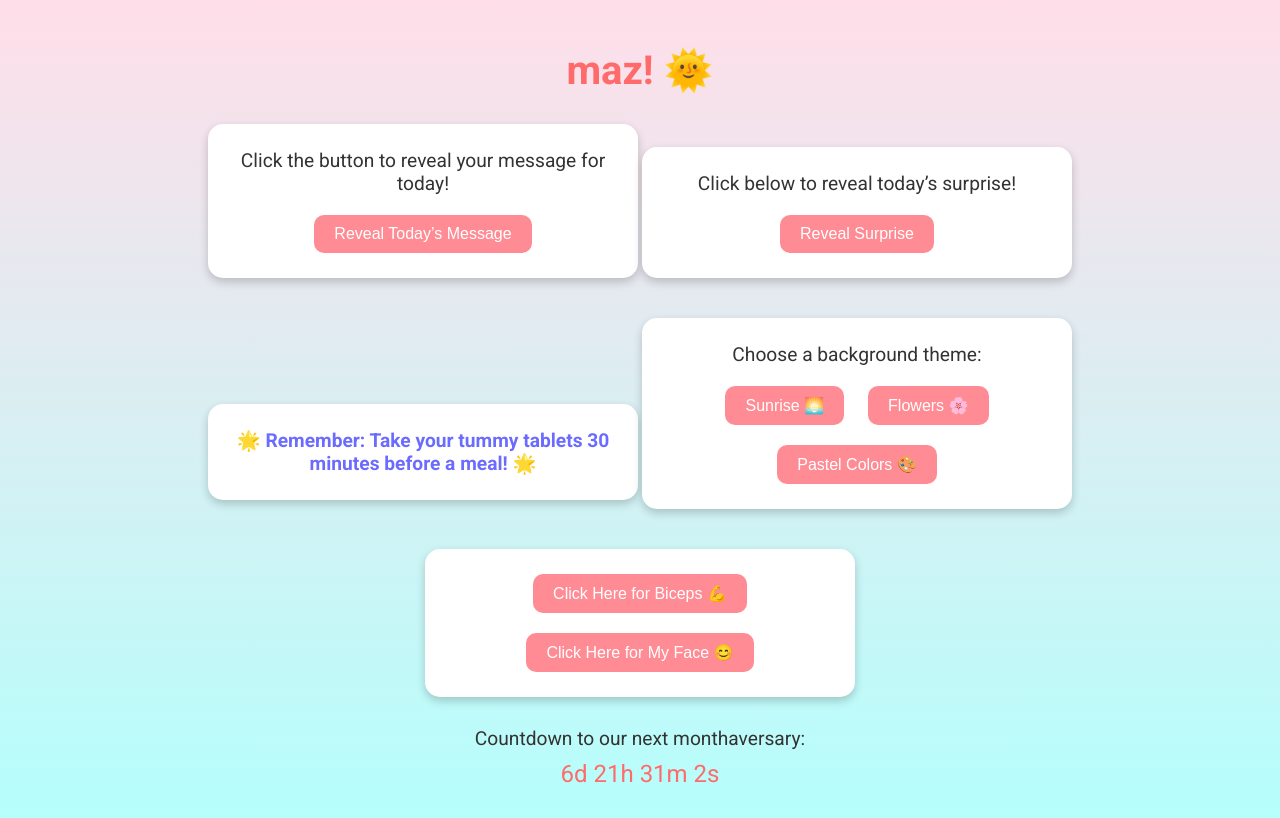
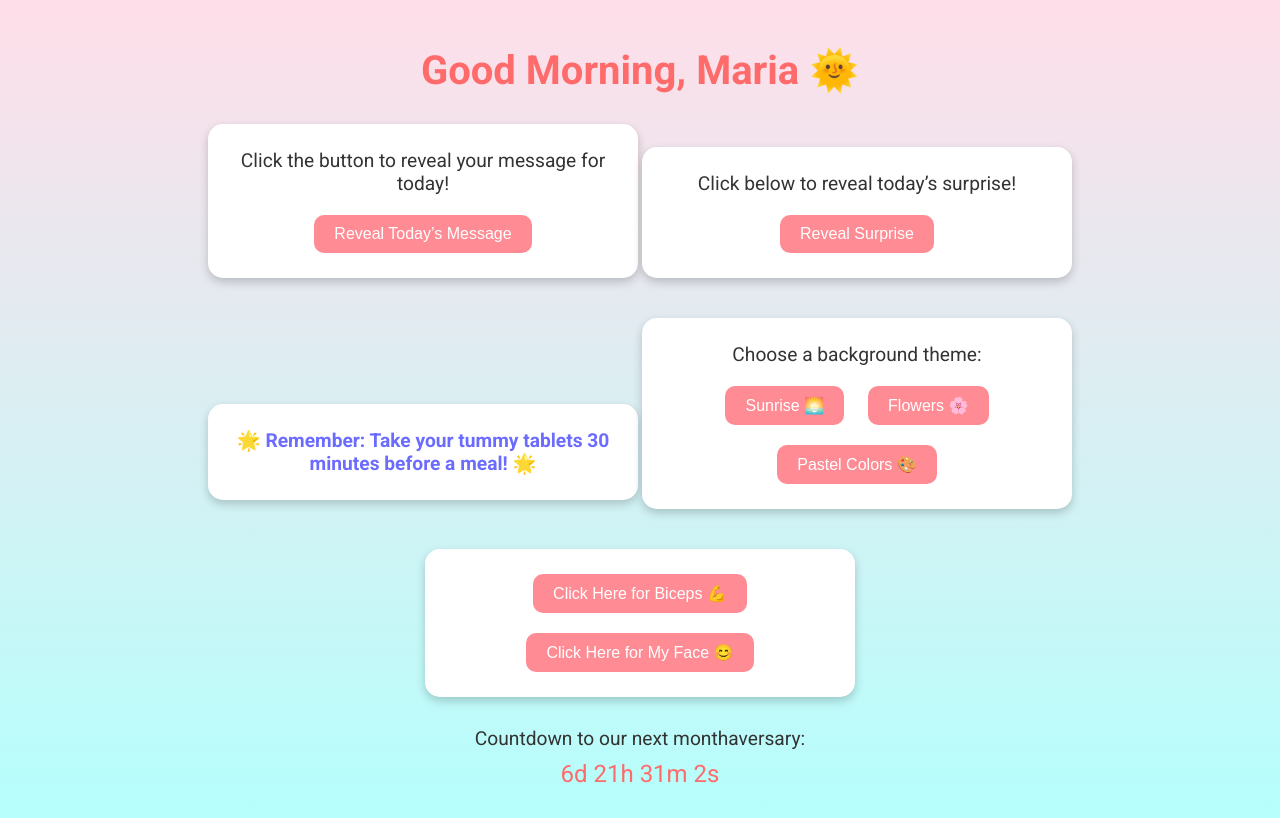
Before and after one commit to dqwdwq2dwqd123/maz, a plain HTML site: page index.html in a window 1280 px wide. Drawn offline with Linux system fonts and the light colour scheme.

Commit message:
Update index.html

```diff
--- a/index.html
+++ b/index.html
@@ -3,7 +3,7 @@
   <head>
     <meta charset="UTF-8" />
     <meta name="viewport" content="width=device-width, initial-scale=1.0" />
-    <title>Good Morning, Maria!</title>
+    <title>maz!</title>
     <link rel="stylesheet" href="styles.css" />
     <link
       href="https://fonts.googleapis.com/css2?family=Roboto:wght@400;700&display=swap"
@@ -11,7 +11,7 @@
     />
   </head>
   <body>
-    <h1>maz! 🌞</h1>
+    <h1>Good Morning, Maria 🌞</h1>
 
     <!-- Daily Good Morning Message -->
     <div class="message">
```
